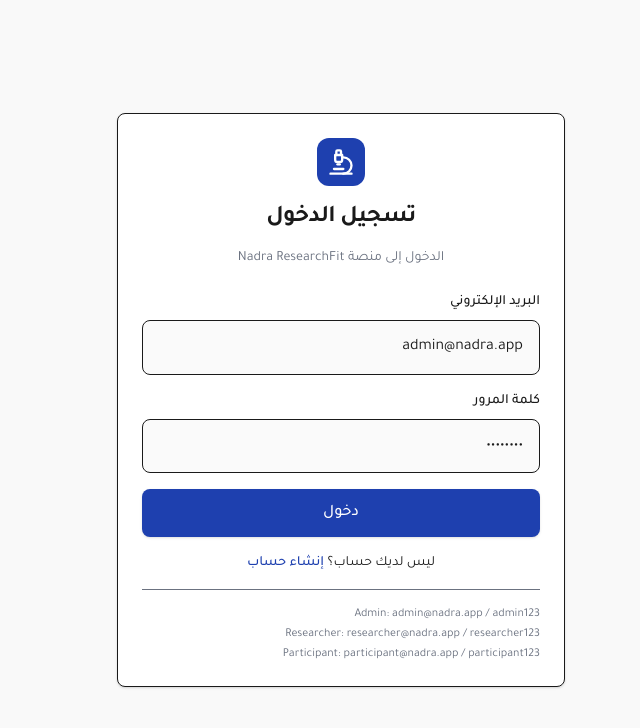
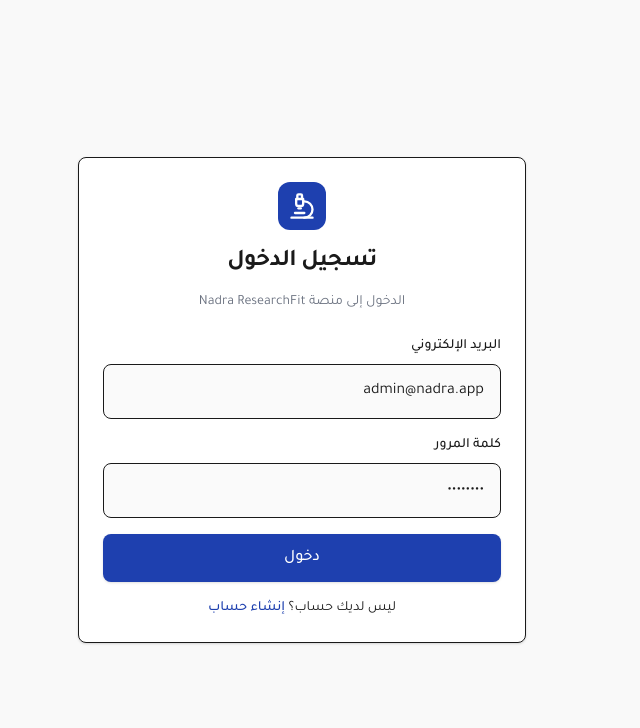
Before and after one commit to touaibiariad0603/nadra, a Next.js app: page /login in a window 1280 px wide. Shown: the top 728 px of the page, without its empty margins (452-1092 px from the left). Built offline with nearby package versions, Linux system fonts and the light colour scheme.

Commit message:
password

```diff
--- a/app/login/page.tsx
+++ b/app/login/page.tsx
@@ -83,11 +83,6 @@ export default function LoginPage() {
               </Link>
             </div>
 
-            <div className="border-t pt-4 text-xs text-muted-foreground space-y-1">
-              <p>Admin: admin@nadra.app / admin123</p>
-              <p>Researcher: researcher@nadra.app / researcher123</p>
-              <p>Participant: participant@nadra.app / participant123</p>
-            </div>
           </form>
         </CardContent>
       </Card>
--- a/app/register/page.tsx
+++ b/app/register/page.tsx
@@ -91,7 +91,6 @@ export default function RegisterPage() {
               >
                 <option value="researcher">طالب / أستاذ / باحث</option>
                 <option value="participant">مشارك</option>
-                <option value="admin">أدمن</option>
               </select>
             </div>
 
```
